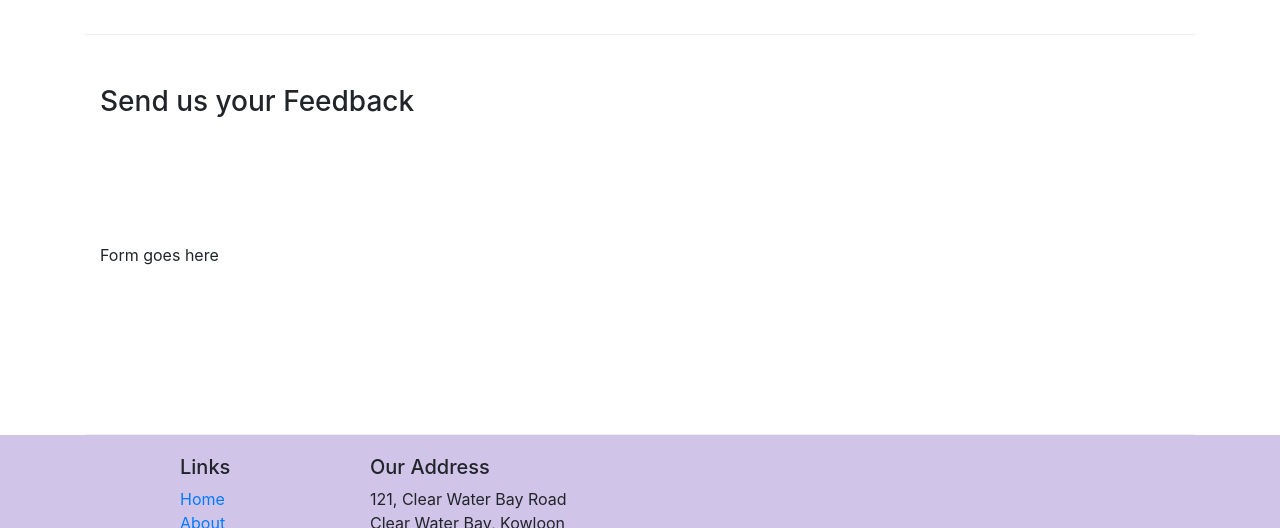
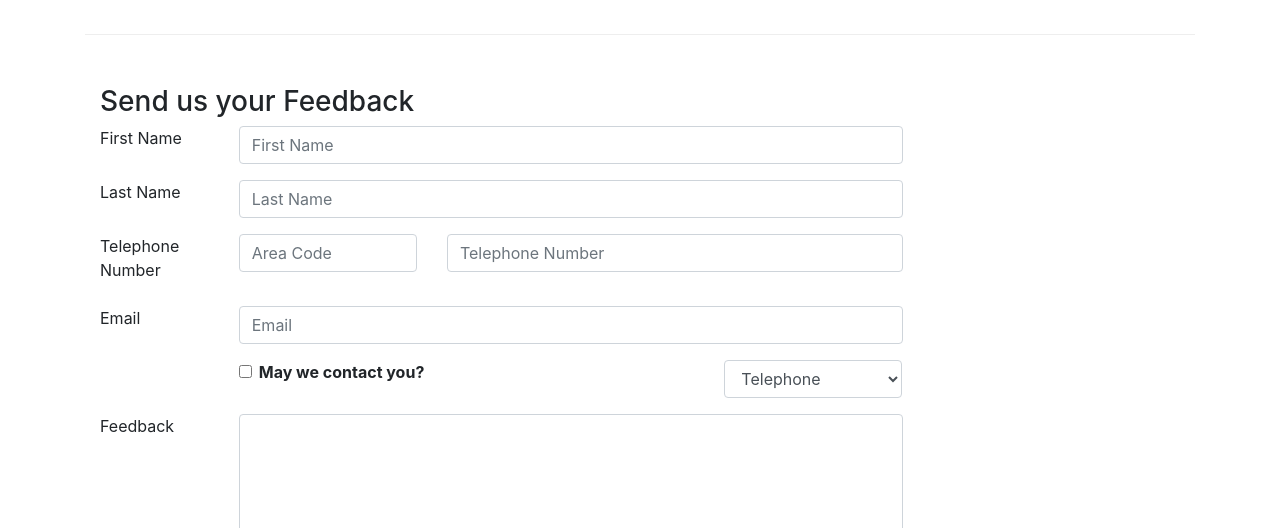
Before and after one commit to ashishkularia/Full-Stack_Web_Development_with_React, a website: page contactus.html in a window 1280 px wide. Shown: the part 830-1358 px from the top of the page. Drawn offline with nearby package versions, Linux system fonts and the light colour scheme.

Commit message:
Bootstrap form

```diff
--- a/contactus.html
+++ b/contactus.html
@@ -92,7 +92,61 @@
               <h3>Send us your Feedback</h3>
            </div>
             <div class="col-12 col-md-9">
-                Form goes here
+                <form>
+                    <div class="form-group row">
+                        <label for="firstname" class="col-md-2 col-form-lable">First Name</label>
+                        <div class="col-md-10">
+                            <input type="text" class="form-control" id="firstname" name="firstname" placeholder="First Name">
+                        </div>
+                    </div>
+                    <div class="form-group row">
+                        <label for="lastname" class="col-md-2 col-form-lable">Last Name</label>
+                        <div class="col-md-10">
+                            <input type="text" class="form-control" id="lastname" name="lastname" placeholder="Last Name">
+                        </div>
+                    </div>
+                    <div class="form-group row">
+                        <label for="telnum" class="col-12 col-md-2 col-form-lable">Telephone Number</label>
+                        <div class="col-5 col-md-3">
+                            <input type="tel" class="form-control" id="areacode" name="areacode" placeholder="Area Code">
+                        </div>
+                        <div class="col-7 col-md-7">
+                            <input type="tel" class="form-control" id="telname" name="telnum" placeholder="Telephone Number">
+                        </div>
+                    </div>
+                    <div class="form-group row">
+                        <label for="emailid" class="col-12 col-md-2 col-form-lable">Email</label>
+                        <div class="col-md-10">
+                            <input type="email" class="form-control" id="emailid" name="emailid" placeholder="Email">
+                        </div>
+                    </div>
+                    <div class="form-group row">
+                        <div class="col-md-6 offset-md-2">
+                            <div class="form-check">
+                                <input type="checkbox" class="form-check-input" id="approve" name="approve" value="">
+                                <label class="form-check-label" for="approve"><strong>May we contact you?</strong></label>
+                            </div>
+                        </div>
+                        <div class="col-md-3 offset-md-1">
+                            <select class="form-control">
+                                <option>Telephone</option>
+                                <option>Email</option>
+                            </select>
+                        </div>
+                    </div>
+                    <div class="form-group row">
+                        <label for="feedback" class="col-12 col-md-2">Feedback</label>
+                        <div class="col-md-10">
+                            <textarea class="form-control" id="feedback" name="feedback" rows="6"></textarea>
+                        </div>
+                    </div>
+                    <div class="form-group row">
+                        <div class="offset-md-2 col-md-10">
+                            <button type="submit" class="btn btn-success">Send Feedback</button>
+                            <button type="reset" class="btn btn-danger">Clear Form</button>
+                        </div>
+                    </div>
+                </form>
             </div>
              <div class="col-12 col-md">
             </div>
```
